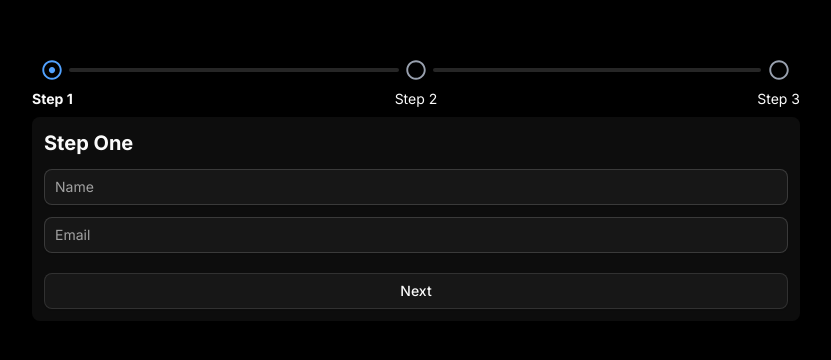
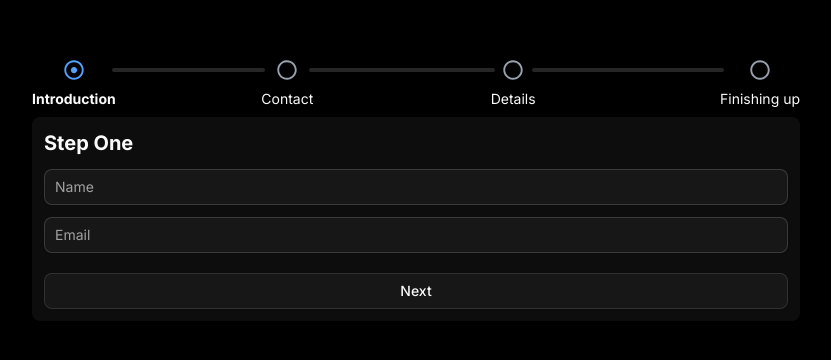
Before and after one commit to DenisDK/Zustand-mini-task, a Next.js app: page / in a window 1280 px wide. Shown: the part 210-570 px from the top of the page, without its empty margins (224-1055 px from the left). Built offline with nearby package versions, Linux system fonts and the light colour scheme.

Commit message:
change StepIndicator

```diff
--- a/modules/multiStepForm/components/StepIndicator.tsx
+++ b/modules/multiStepForm/components/StepIndicator.tsx
@@ -9,7 +9,7 @@ import { FaRegCircle } from "react-icons/fa";
 import { FaRegDotCircle } from "react-icons/fa";
 
 const StepIndicator = () => {
-  const steps = ["Step 1", "Step 2", "Step 3"];
+  const steps = ["Introduction", "Contact", "Details", "Finishing up"];
   const currentStep = useMultiStepFormStore((state) => state.currentStep);
 
   return (
```
